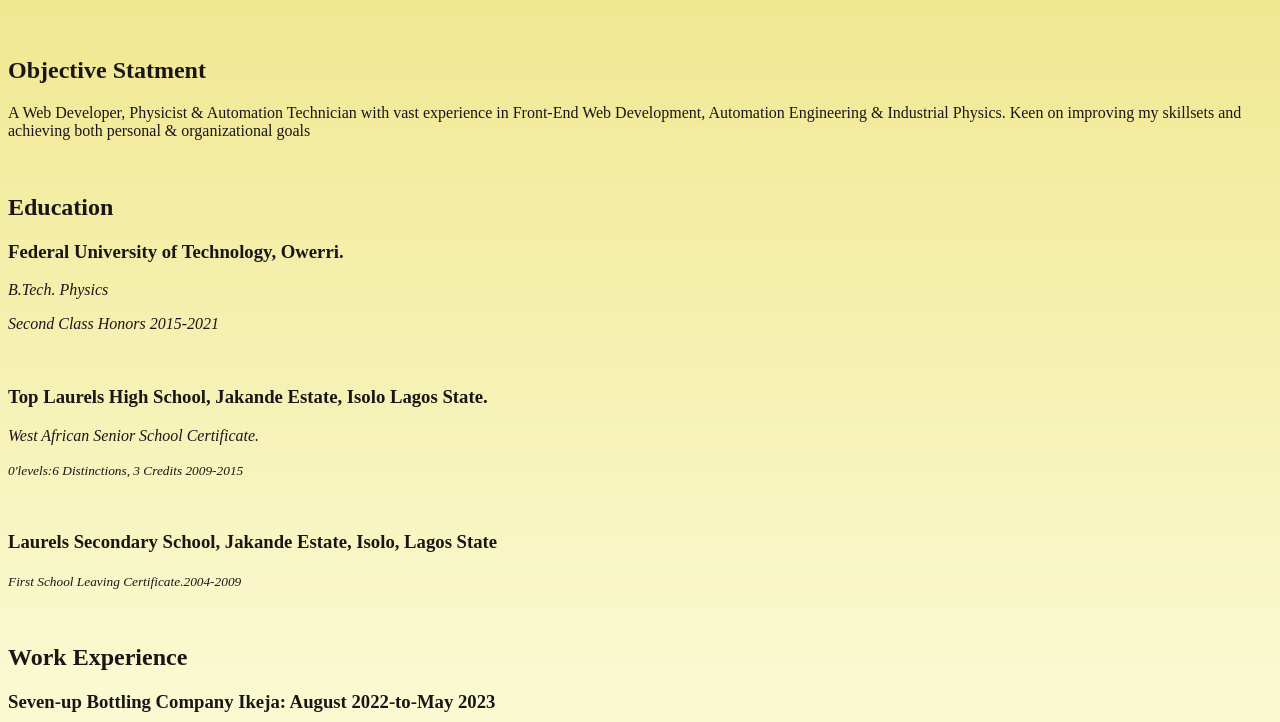
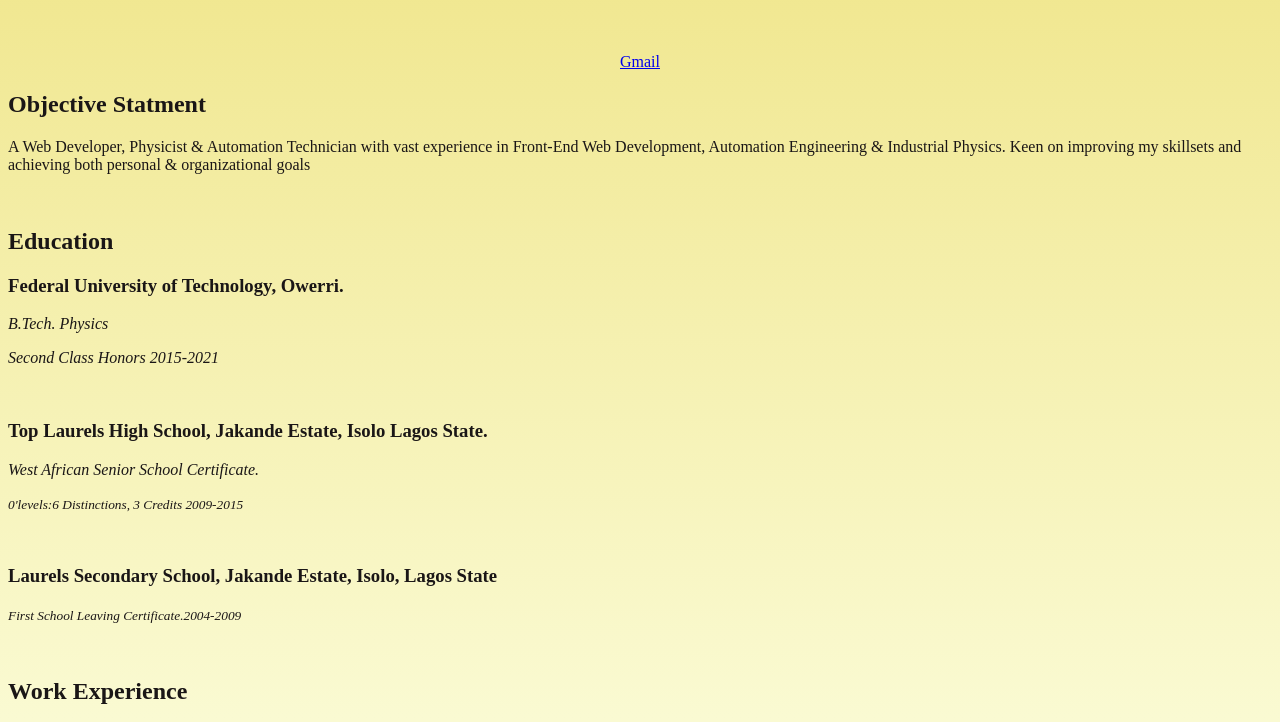
Before and after one commit to DANIDEL-dev/My-Resume, a plain HTML site: page index.html in a window 1280 px wide. Shown: the part 61-783 px from the top of the page. Drawn offline with Linux system fonts and the light colour scheme.

Commit message:
Update index.html
Added my gmail and my link

```diff
--- a/index.html
+++ b/index.html
@@ -8,7 +8,9 @@
 <body class="body">
 
   <h1 text-align:center>OSHILI DANIEL ARINZE</h1><br>
-  <h2>Objective Statment</h2>
+    <p> <a href="https://www.linkedin.com/in/daniel-oshili-908b08176> LinkedIn </a> </p>
+ <p> <a href="oshilijrdaniel@gmail.com> Gmail</a></p>
+   <h2>Objective Statment</h2>
   <p>A Web Developer, Physicist & Automation Technician with vast experience in Front-End Web Development, Automation Engineering & Industrial Physics. Keen on improving my skillsets and achieving both personal & organizational goals</p><br>
   <h2>Education</h2>
   <h3>Federal University of Technology, Owerri.</h3>
```
